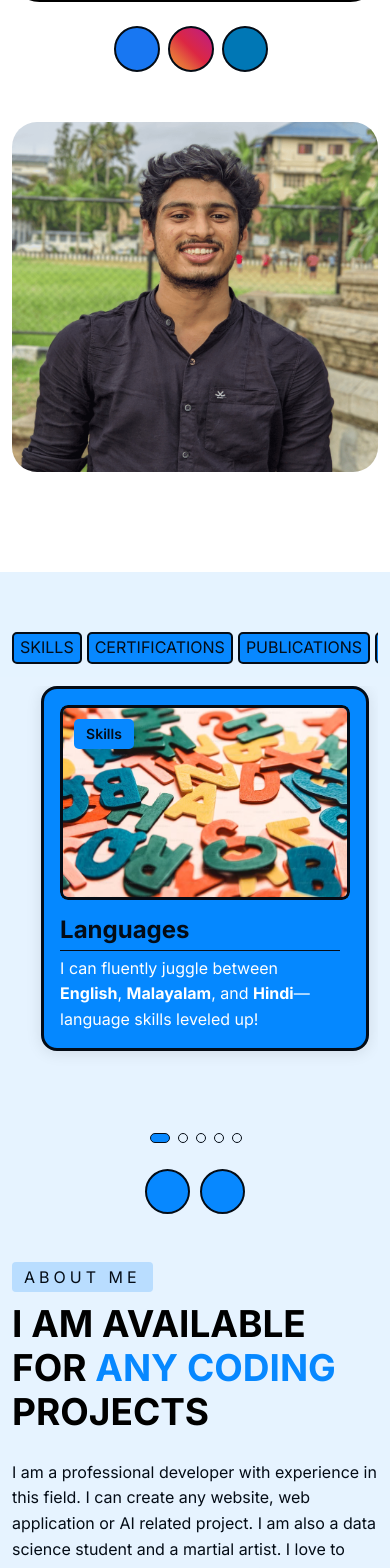
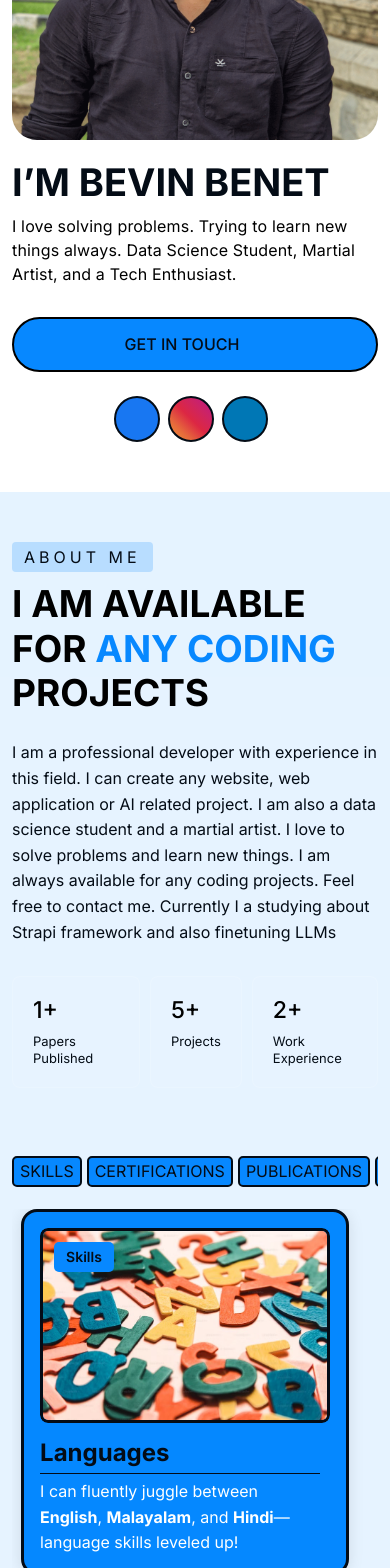
Before and after one commit to bevinbenet/bevinbenet.github.io, a React (Create React App) app: page / in a window 390 px wide. Shown: the part 340-1908 px from the top of the page. Built offline with nearby package versions, Linux system fonts and the light colour scheme; some icons are missing.

Commit message:
Corrected the order of items in mobile phone

```diff
--- a/src/components/Projects.jsx
+++ b/src/components/Projects.jsx
@@ -103,14 +103,7 @@ export default function Projects({ data }) {
             </Slider>
 
             {/* Navigation Buttons Below Slider */}
-            <div
-              style={{
-                display: 'flex',
-                justifyContent: 'center',
-                marginTop: '20px',
-                gap: '10px',
-              }}
-            >
+            <div className='navigation-buttons'>
               <button
                 onClick={() => sliderRef.current.slickPrev()} // Previous slide
                 className='sliderBtn'
--- a/src/scss/scss/_header.scss
+++ b/src/scss/scss/_header.scss
@@ -32,6 +32,9 @@
   padding-bottom: 20px;
   transition: ease all 0.35s;
   background-color: white;
+  @include down-md {
+    box-shadow: 0 0.125rem 0.25rem rgba(55, 55, 55, 0.075);
+  }
   &.fixed-header {
     background-color: white;
     box-shadow: 0 0.125rem 0.25rem rgba(55, 55, 55, 0.075);
--- a/src/scss/scss/_style.scss
+++ b/src/scss/scss/_style.scss
@@ -59,6 +59,7 @@ a {
   font-size: 0px;
   padding-top: 10px;
   padding-right: 30px;
+  position: relative;
   li {
     display: inline-block;
     vertical-align: top;
@@ -153,6 +154,7 @@ a {
 
 .slick-track {
   display: flex;       /* Make slides align in a row */
+  justify-content: center;
   gap: 10px;           /* Optional: Add spacing between slides */
 }
 
@@ -182,10 +184,26 @@ a {
       width: 500px;
       height: 350px;
       border-radius: 25px;
+
     }
   }
   @include down-md {
+    margin-bottom:0px;
     padding-top: 130px;
+    .row {
+      display: flex;
+      flex-direction: column;
+    }
+
+    .col-lg-6:nth-child(2) {
+      order: -1; /* Move the image above the text */
+    }
+
+    .col-lg-6:nth-child(1) {
+      padding-top: 20px;
+      order: 1; /* Ensure text comes after the image */
+    }
+
   }
 
   .hs-text-box {
@@ -265,6 +283,23 @@ a {
     z-index: 1;
 
   }
+  @include down-md {
+    margin-bottom:0px;
+    padding-top: 50px;
+    .container {
+      display: flex;
+      flex-direction: column;
+    }
+
+    .about-banner:nth-child(2) {
+      order: -1; /* Move the image above the text */
+    }
+
+    .col-lg-6:nth-child(1) {
+      padding-top: 0px;
+      order: 1; /* Ensure text comes after the image */
+    }
+  }
   .effect-1 {
     position: absolute;
     bottom: -50px;
@@ -288,6 +323,7 @@ a {
   .about-banner{
     align-items: center;
 
+
   }
   .about-text {
     .section-heading {
@@ -300,7 +336,7 @@ a {
   .review-box {
     display: flex;
     padding-top: 15px;
-    padding-bottom: 45px;
+    padding-bottom: 15px;
     .r-box {
       background: rgba(255, 255, 255, 0.05);
       border: 1px solid rgba(255, 255, 255, 0.15);
@@ -354,6 +390,7 @@ a {
   @include down-md {
     justify-content:stretch;
     padding-bottom: 2px;
+    padding-top: 5px;
     overflow-y: scroll;
   }
  }
@@ -364,6 +401,9 @@ a {
   position: relative;
   margin-top: -10px;
   gap:10px;
+  @include down-md {
+    display: none;
+  }
  }
 
 .cards-container {
@@ -374,6 +414,7 @@ a {
 .parent-div {
   display: flex;
   justify-content: center; /* Center horizontally */
+  justify-self: center;
   align-items: center; /* Center vertically */
 }
 .card-desc{
@@ -394,7 +435,7 @@ a {
   align-content: center;
   position: relative; /* Add this line */
   @include down-md {
-    margin-left: 20px;
+    margin-left: 0px;
   }
 
 
```
Also changed, not shown: 11 other files (tests, documents, lock files or other folders).
